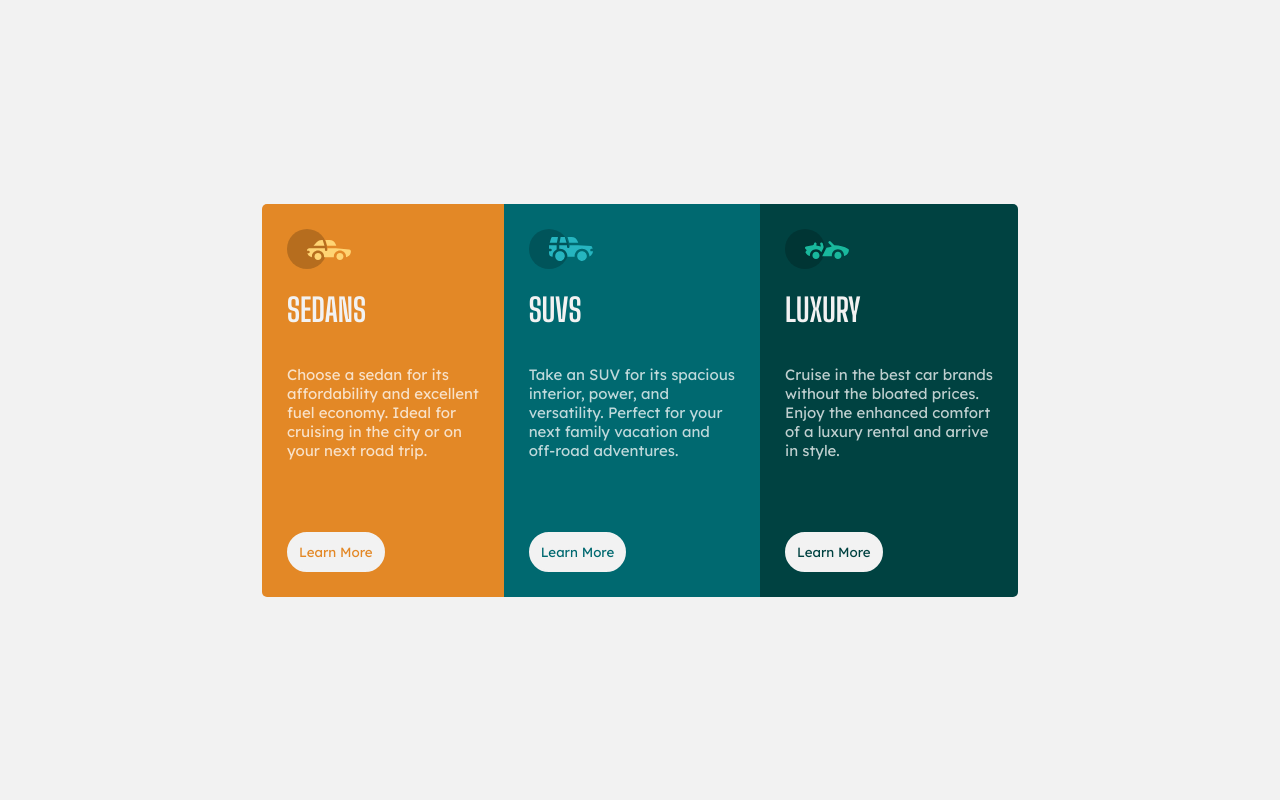
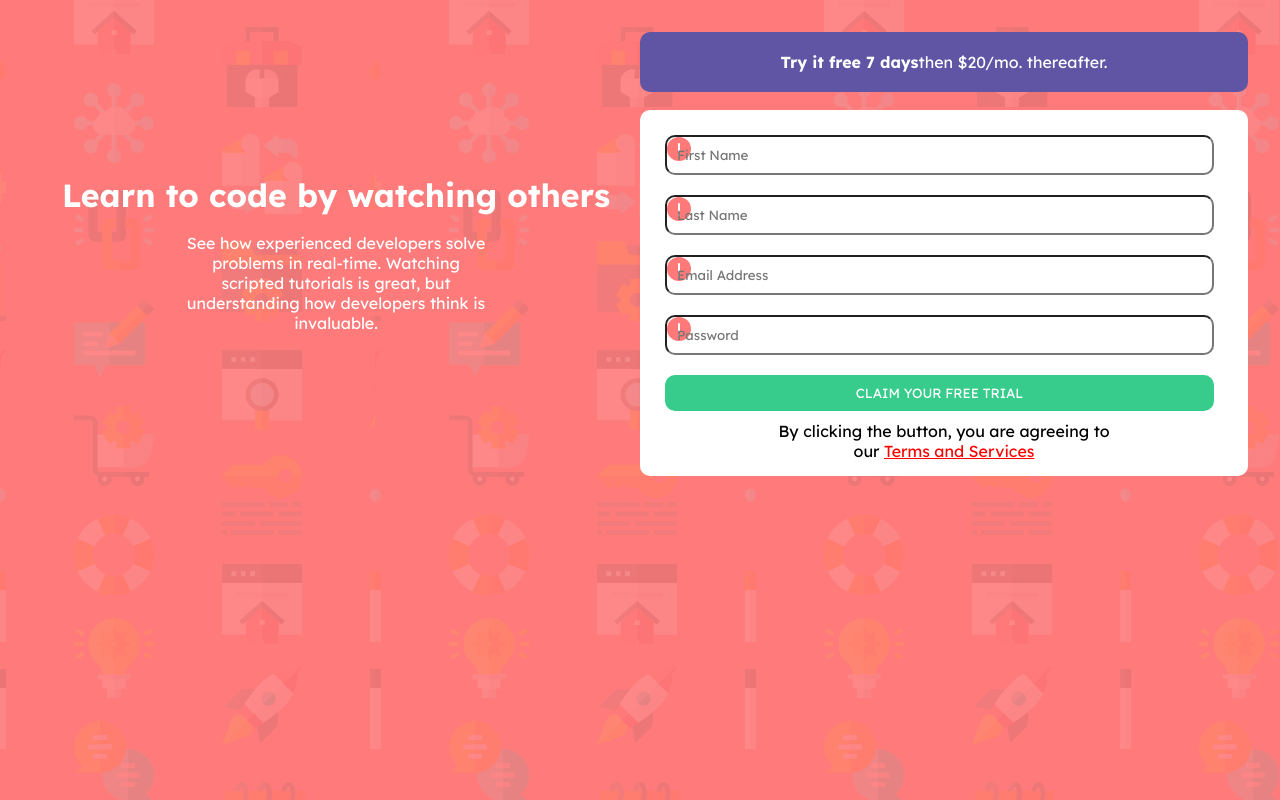
Before and after one commit to JoshSZ99/Zuri-task-responsive-and-media-queries, a plain HTML site: page index.html in a window 1280 px wide. Drawn offline with Linux system fonts and the light colour scheme.

Commit message:
initial commit

```diff
--- a/index.html
+++ b/index.html
@@ -4,51 +4,38 @@
     <meta charset="UTF-8">
     <meta http-equiv="X-UA-Compatible" content="IE=edge">
     <meta name="viewport" content="width=device-width, initial-scale=1.0">
-    <title>Flex Box Layout</title>
-    <link rel="shortcut icon" href="favicon-32x32.png" type="image/x-icon">
+    <title>Document</title>
     <link rel="stylesheet" href="style.css">
     <link rel="preconnect" href="https://fonts.googleapis.com">
 <link rel="preconnect" href="https://fonts.gstatic.com" crossorigin>
-<link href="https://fonts.googleapis.com/css2?family=Big+Shoulders+Display:wght@700&display=swap" rel="stylesheet">
-<link rel="preconnect" href="https://fonts.googleapis.com">
-<link rel="preconnect" href="https://fonts.gstatic.com" crossorigin>
-<link href="https://fonts.googleapis.com/css2?family=Big+Shoulders+Display:wght@700&family=Lexend+Deca&display=swap" rel="stylesheet">
+<link href="https://fonts.googleapis.com/css2?family=Big+Shoulders+Display:wght@700&family=Lexend+Deca:wght@400;500;600;700&display=swap" rel="stylesheet">
 </head>
 <body>
-    <main>
-
-        <div class="column-1">
-            <img src="icon-sedans.svg" alt="SEDANS"><br><br>
-            <h1>SEDANS</h1><br><br>
-            <p>Choose a sedan for its</p>
-            <p>affordability and excellent</p>
-            <p>fuel economy. Ideal for</p>
-            <p>cruising in the city or on</p>
-            <p>your next road trip.</p><br><br><br><br>
-            <button class="button1">Learn More</button>
-        </div>
-        <div class="column-2">
-            <img src="icon-suvs.svg" alt="SUVS"><br><br>
-            <h1>SUVS</h1><br><br>
-            <p>Take an SUV for its spacious</p>
-            <p>interior, power, and</p>
-            <p>versatility. Perfect for your</p>
-            <p>next family vacation and</p>
-            <p>off-road adventures.</p><br><br><br><br>
-            <button class="button2">Learn More</button>
-        </div>
-
-        <div class="column-3">
-            <img src="icon-luxury.svg" alt="LUXURY"><br><br>
-            <h1>LUXURY</h1><br><br>
-            <p>Cruise in the best car brands</p>
-            <p>without the bloated prices.</p>
-            <p>Enjoy the enhanced comfort</p>
-            <p>of a luxury rental and arrive</p>
-            <p>in style.</p><br><br><br><br>
-            <button class="button3">Learn More</button>
-        </div>
-
-    </main>
+    <div class="top">
+        <h1>
+            Learn to code by watching others
+        </h1><br>
+        <p>See how experienced developers solve</p>
+        <p>problems in real-time. Watching</p>
+        <p>scripted tutorials is great, but</p>
+        <p>understanding how developers think is</p>
+        <p>invaluable.</p>
+    </div><br><br><br>
+    <div class="right">
+    <div class="mid">
+        <p><strong>Try it free 7 days</strong>then $20/mo. thereafter.</p>
+    </div><br>
+    <div class="bot">
+        <form action="">
+            <input type="text" name="fname" id="fname" placeholder="First Name" required><br>
+            <input type="text" name="lname" id="lname" placeholder="Last Name" required><br>
+            <input type="email" name="email" id="email" placeholder="Email Address" required><br>
+            <input type="password" name="password" id="password" placeholder="Password" required><br>
+            <input type="submit" class="submit" value="CLAIM YOUR FREE TRIAL"><br>
+            <p>By clicking the button, you are agreeing to</p>
+            <p>our <a href="#">Terms and Services</a></p>
+        </form>
+    </div>
+    </div>
 </body>
 </html>
--- a/style.css
+++ b/style.css
@@ -3,78 +3,79 @@
     padding: 0;
     box-sizing: border-box;
 }
-@media screen and (max-width:1440px) {
 
+/* Red: hsl(0, 100%, 74%)
+- Green: hsl(154, 59%, 51%) */
+
+body    {
+    background-color: hsl(0, 100%, 74%);
+    background-image: url(bg-intro-mobile.png);
+    padding: 2em;
 }
-main    {
-    /* width: 50%; */
-    background-color: hsl(0, 0%, 95%);
-    margin: auto;
-    height: 100vh;
-    justify-content: center;
-    align-items: center;
-    display: flex;
+.top    {
+    color: white;
+}
+.mid    {
+    font-family: 'Big Shoulders Display', cursive;
+    font-family: 'Lexend Deca', sans-serif;
+    color: white;
+    background-color: hsl(248, 32%, 49%);
+    padding: 20px;
+    text-align: center;
+    border-radius: 10px;
+    /* box-shadow: 20px gray; */
 }
 h1  {
-    color: hsl(0, 0%, 95%);
     font-family: 'Big Shoulders Display', cursive;
-    font-weight: 700;
+    font-family: 'Lexend Deca', sans-serif;text-align: center;
 }
 p   {
-    color: hsla(0, 0%, 100%, 0.75);
-    font-size: 15px;
+    font-family: 'Big Shoulders Display', cursive;
     font-family: 'Lexend Deca', sans-serif;
-    font-weight: 400;
+    text-align: center;
 }
-.column-1   {
-    background-color: hsl(31, 77%, 52%);
-    padding: 25px;
-    border-radius: 5px 0px 0px 5px;
+p a{
+    color: red;
 }
-.column-2   {
-    background-color: hsl(184, 100%, 22%);
-    padding: 25px;
+.bot    {
+    background-color: white;
+    padding: 15px;
+    border-radius: 10px;
 }
-.column-3   {
-    background-color: hsl(179, 100%, 13%);
-    padding: 25px;
-    border-radius: 0px 5px 5px 0px;}
-.button1{
+form{
+    /* padding: 15px; */
+    font-family: 'Big Shoulders Display', cursive;
+    font-family: 'Lexend Deca', sans-serif;
+}
+input   {
+    width: 95%;
     padding: 10px;
-    border: 2px solid hsl(0, 0%, 95%);
-    border-radius: 40px;
-    background-color: hsl(0, 0%, 95%);
+    font-family: 'Big Shoulders Display', cursive;
     font-family: 'Lexend Deca', sans-serif;
-    font-weight: 400;
-    color: hsl(31, 77%, 52%);
+    margin: 10px;
+    border-radius: 10px;
 }
-.button2{
-    padding: 10px;
-    border: 2px solid hsl(0, 0%, 95%);
-    border-radius: 40px;
-    background-color: hsl(0, 0%, 95%);
+input:invalid{
+    background: url(icon-error.svg);
+    background-repeat: no-repeat;
+}
+.submit {
+    background-color: hsl(154, 59%, 51%);
+    border: 0;
+    border-radius: 10px;
+    font-family: 'Big Shoulders Display', cursive;
     font-family: 'Lexend Deca', sans-serif;
-    font-weight: 400;
-    color: hsl(184, 100%, 22%);
+    color: white;
 }
-.button3{
-    padding: 10px;
-    border: 2px solid hsl(0, 0%, 95%);
-    border-radius: 40px;
-    background-color: hsl(0, 0%, 95%);
-    font-family: 'Lexend Deca', sans-serif;
-    font-weight: 400;
-    color: hsl(179, 100%, 13%);
+@media screen and (min-width:376px) {
+    body    {
+        display: flex;
+    }
+    .top{
+        margin: auto;
+        width: 50%;
+    }
+    .right{
+        width: 50%;
+    }
 }
-.button1:hover    {
-    background-color: hsl(31, 77%, 52%);
-    color: hsl(0, 0%, 95%);
-}
-.button2:hover    {
-    background-color: hsl(184, 100%, 22%);
-    color: hsl(0, 0%, 95%);
-}
-.button3:hover    {
-    background-color: hsl(179, 100%, 13%);
-    color: hsl(0, 0%, 95%);
-}
--- a/style2.css
+++ /dev/null
@@ -1,49 +0,0 @@
-*   {
-    margin: 0;
-    padding: 0;
-}
-body    {
-    background-color: rgb(11, 11, 66);
-    display: flex;
-    place-items: center;
-    margin: auto;
-    height: 100vh;
-}
-
-main    {
-    display: grid;
-    grid-template-areas:
-    'a a a b b'
-    'c c d d d'
-    'c c e e e'
-    ;
-    width: 60%;
-    margin: 80px 20px 50px 100px;
-    gap: 10px;
-}
-main div    {
-    padding: 2em;
-    height: auto;
-}
-.grid1  {
-    background-color: rgb(245, 42, 7);
-    grid-area: a;
-    height: 12em;
-}
-.grid2  {
-    background-color: rgb(241, 199, 8);
-    grid-area: b;
-}
-.grid3  {
-    background-color: rgb(37, 148, 15);
-    grid-area: c;
-    height: 12em;
-}
-.grid4  {
-    background-color: rgb(8, 141, 250);
-    grid-area: d;
-}
-.grid5  {
-    background-color: rgb(8, 141, 250);
-    grid-area: e;
-}
```
Also changed, not shown: grid.html (deleted, +0 -19 lines), bg-intro-desktop.png (added), bg-intro-mobile.png (added), icon-error.svg (added), icon-luxury.svg (deleted), icon-sedans.svg (deleted), icon-suvs.svg (deleted).
